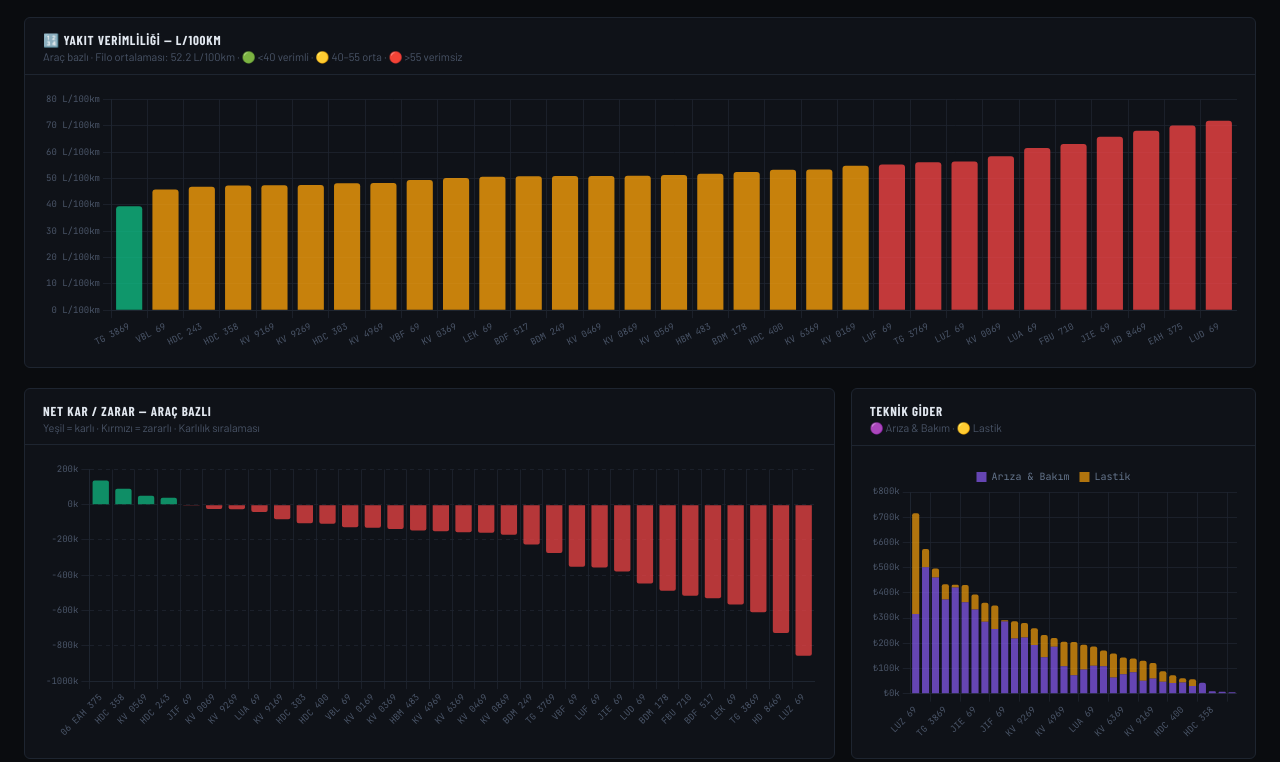
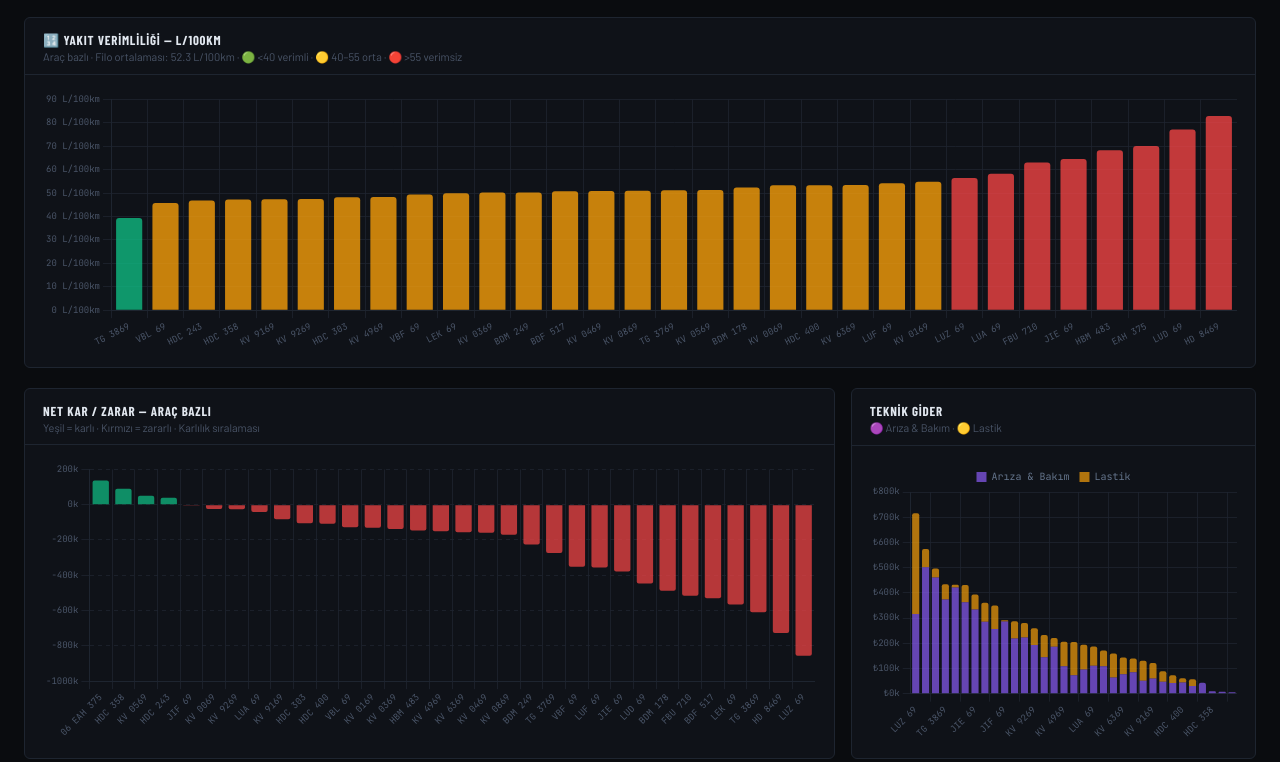
Before and after one commit to zeynelabidinkahraman-hash/safir-pulse-tir, a plain HTML site: page index.html in a window 1280 px wide. Shown: the part 943-1705 px from the top of the page. Drawn offline with nearby package versions, Linux system fonts and the light colour scheme; a web font is replaced by a local one.

Commit message:
TIR: Mayis KM duzeltmesi (cift cihaz toplami + hareketsiz arac temizligi)
- LUA 4419, KV0069 5248, LUF 4069, LEK 4859, TG3769 11555, BDM249 7536
- JIE 2334 (927+1407) ve LUD 2958 (2413+545): 2 cihazli araclar toplandi
- HBM 483 ve HD 8469: Mayis'ta hareket yok, km listesinden cikarildi

Co-Authored-By: Claude Opus 4.8 <noreply@anthropic.com>

```diff
--- a/index.html
+++ b/index.html
@@ -1419,35 +1419,34 @@ const NISAN_KM = {
 };
 
 const MAYIS_KM = {
-  '34 LUA 69': 3250,
-  '34 KV 0069': 2505,
-  '34 HBM 483': 6079,
+  '34 LUA 69': 4419,
+  '34 KV 0069': 5248,
   '34 KV 6369': 6813,
   '34 KV 4969': 6500,
-  '34 LUF 69': 3486,
+  '34 LUF 69': 4069,
   '34 KV 0869': 5392,
   '34 KV 9169': 4310,
   '34 BDF 517': 6780,
-  '34 JIE 69': 1993,
+  '34 JIE 69': 2334,   // 927 + 1.407 (2 cihaz)
   '34 LUZ 69': 5933,
-  '34 LEK 69': 4587,
-  '34 LUD 69': 4347,
-  '34 HD 8469': 3019,
+  '34 LEK 69': 4859,
+  '34 LUD 69': 2958,   // 2.413 + 545 (2 cihaz)
   '34 TG 3869': 7620,
   '34 KV 9269': 13193,
   '34 KV 0569': 9116,
   '34 HDC 358': 12811,
   '34 KV 0369': 8000,
-  '34 TG 3769': 7620,
+  '34 TG 3769': 11555,
   '34 KV 0169': 10015,
   '34 HDC 243': 11325,
-  '34 BDM 249': 7102,
+  '34 BDM 249': 7536,
   '34 VBL 69': 10566,
   '34 KV 0469': 11829,
   '34 VBF 69': 9254,
   '34 HDC 400': 10821,
   '34 HDC 303': 11980,
   '34 BDM 178': 6787,
+  // 34 HBM 483 ve 34 HD 8469: Mayıs'ta hareket yok (0 km) → km listesinden çıkarıldı
 };
 
 function getKM(period) {
```
